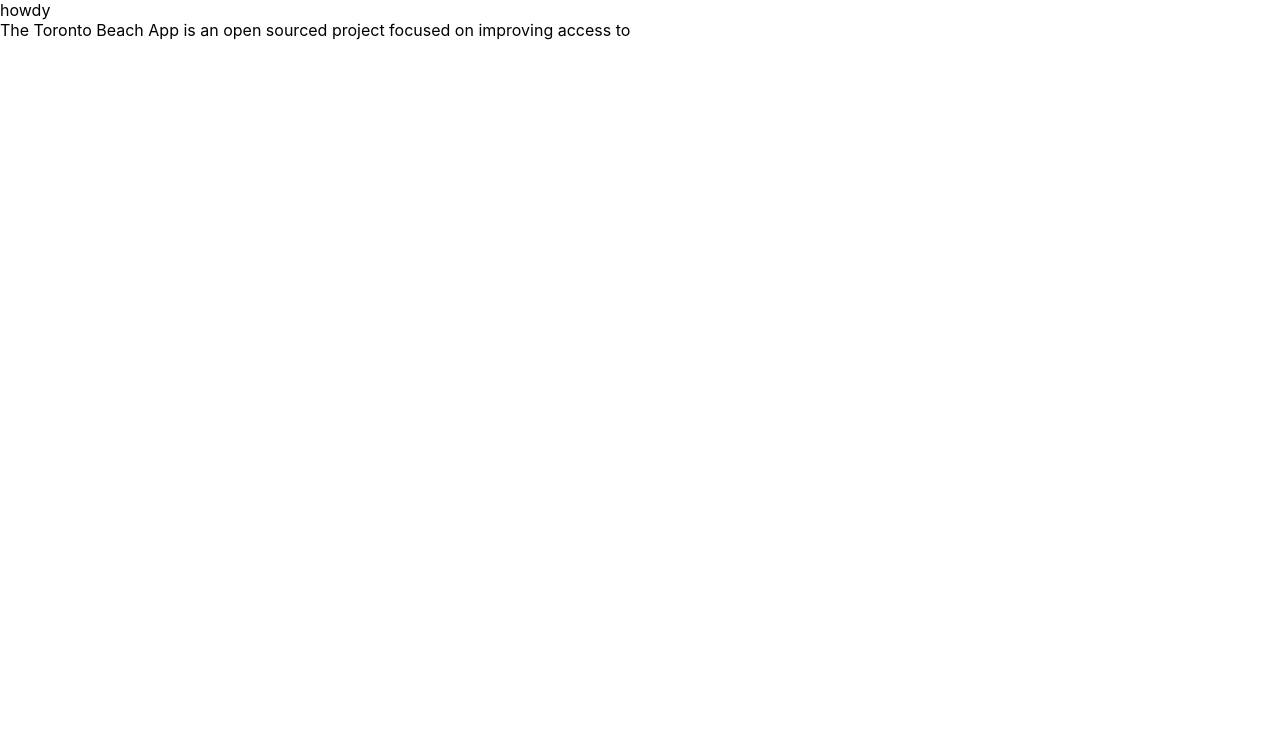
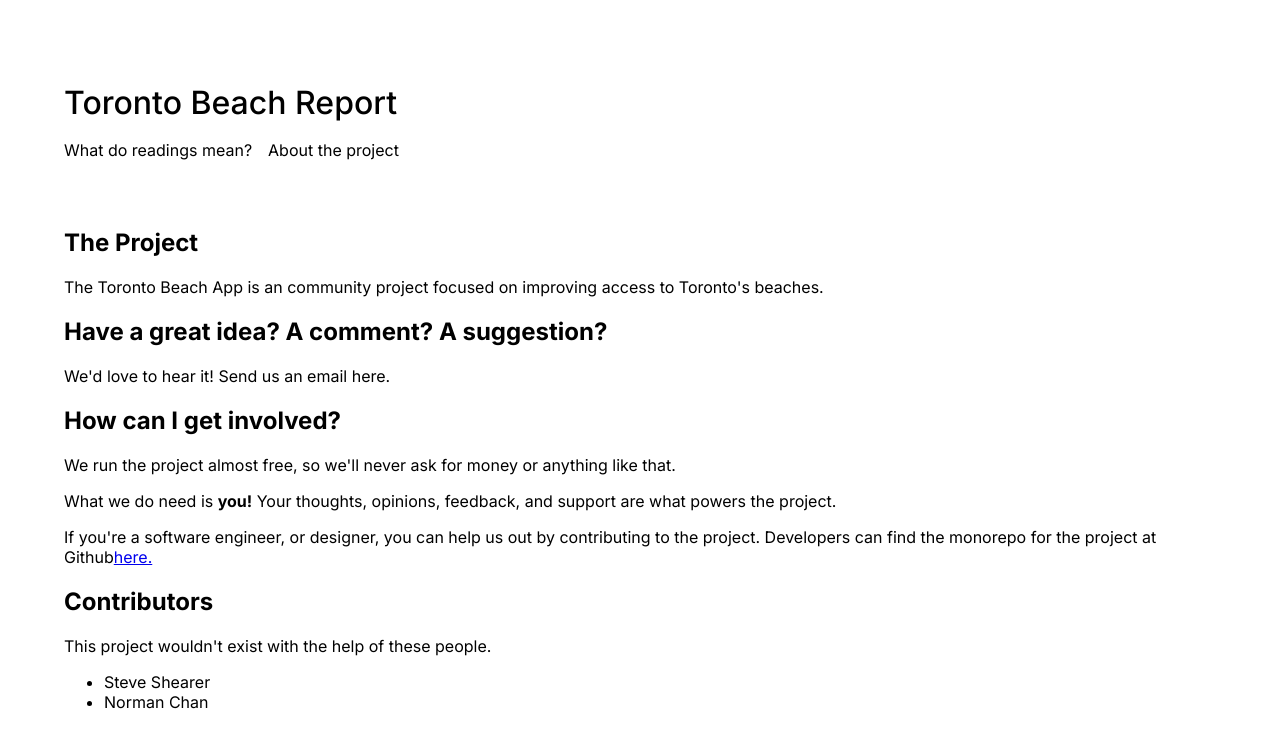
Before and after one commit to mikaalnaik/beach, a Next.js app in the folder apps/frontend/: page /about-us in a window 1280 px wide. Shown: the top 748 px of the page. Built offline with nearby package versions, Linux system fonts and the light colour scheme.

Commit message:
New pages for the project and what ecoli is

```diff
--- a/apps/frontend/src/components/beach-card/beach-info-section/style.module.scss
+++ b/apps/frontend/src/components/beach-card/beach-info-section/style.module.scss
@@ -3,7 +3,7 @@
 
 .title {
   font-size: 1.5rem;
-  font-weight: 600;
+  font-weight: 500;
   margin-left: .5rem;
   text-align: right;
 }
--- a/apps/frontend/src/components/home-page-header/index.tsx
+++ b/apps/frontend/src/components/home-page-header/index.tsx
@@ -1,3 +1,4 @@
+import Link from 'next/link';
 import React from 'react';
 import styles from './style.module.scss';
 
@@ -5,9 +6,26 @@
 const HomePageHeader = () => {
   return (
     <section className={styles['title-section']}>
-      <h1 className={styles.title}>
-        Toronto Beach Report
+      <h1>
+        <Link href="/">
+          <a className={styles.title}>
+            Toronto Beach Report
+          </a>
+        </Link>
       </h1>
+      <div>
+        <Link href="/ecoli">
+          <a>
+          What do readings mean?
+          </a>
+        </Link>
+        <Link href="/about-us">
+          <a>
+           About the project
+          </a>
+        </Link>
+
+      </div>
     </section>
   );
 };
--- a/apps/frontend/src/components/home-page-header/style.module.scss
+++ b/apps/frontend/src/components/home-page-header/style.module.scss
@@ -1,13 +1,20 @@
 .title-section {
   display: flex;
-  flex-direction: row;
-  justify-content: space-between;
-  align-items: center;
+  flex-direction: column;
+
+  div {
+    a {
+      color: black;
+      text-decoration: none;
+      margin-right: 1rem;
+    }
+  }
 }
 
 .title {
   font-size: 2rem;
-  font-family: 'Jost', sans-serif;
   margin-bottom: 0;
+  color: black;
+  text-decoration: none;
   font-weight: 500;
 }
--- /dev/null
+++ b/apps/frontend/src/components/layout/index.tsx
@@ -0,0 +1,21 @@
+import Head from 'next/head';
+import React from 'react';
+import HomePageHeader from '../home-page-header';
+import styles from './style.module.scss';
+
+export default function Layout({ children }) {
+  return (
+    <div className={styles.main}>
+      <Head>
+        <title>Toronto Beach Report</title>
+        <meta name="description" content="The easiest way to access information about Toronto's 11 beaches and they ferry schedule"></meta>
+      </Head>
+      <nav>
+        <HomePageHeader />
+      </nav>
+      <main className={styles.home}>
+        {children}
+      </main>
+    </div>
+  );
+}
--- /dev/null
+++ b/apps/frontend/src/components/layout/style.module.scss
@@ -0,0 +1,23 @@
+@import 'src/styles/imports';
+
+.main {
+  padding: 2rem;
+  position: relative;
+  padding-top: 2rem;
+  display: inline-block;
+  width: 100%;
+
+  @include tablet {
+    padding: 4rem
+  }
+  @include desktop {
+    padding: 4rem
+  }
+}
+
+.home {
+  position: relative;
+  padding-top: 3rem;
+  display: inline-block;
+  width: 100%;
+}
--- a/apps/frontend/src/pages/about-us/index.tsx
+++ b/apps/frontend/src/pages/about-us/index.tsx
@@ -1,13 +1,61 @@
 import React from 'react';
+import Layout from 'src/components/layout';
 import styles from './style.module.scss';
 
 export default function AboutUs() {
   return (
-    <div className={styles.component}>
-      howdy
-      <div>
-        The Toronto Beach App is an open sourced project focused on improving access to
-      </div>
-    </div>
+    <Layout>
+      <section>
+        <h1>
+          The Project
+        </h1>
+        <p className={styles.component}>
+        The Toronto Beach App is an community project focused on improving access to Toronto's beaches.
+        </p>
+      </section>
+      <section>
+        <h1>
+          Have a great idea? A comment? A suggestion?
+        </h1>
+        <p className={styles.component}>
+        We'd love to hear it! Send us an email here.
+
+        </p>
+      </section>
+      <section>
+        <h1>
+          How can I get involved?
+        </h1>
+        <p className={styles.component}>
+        We run the project almost free, so we'll never ask for money or anything like that.
+        </p>
+        <p>
+          What we do need is <b>you!</b> Your thoughts, opinions, feedback, and support are what powers the project.
+        </p>
+        <p className={styles.component}>
+        If you're a software engineer, or designer, you can help us out by
+        contributing to the project. Developers can find the monorepo for the project at Github
+          <a href="https://www.github.com/mikaalnaik/beach">
+         here.
+          </a>
+        </p>
+      </section>
+      <section>
+        <h1>
+          Contributors
+        </h1>
+        <p className={styles.component}>
+          This project wouldn't exist with the help of these people.
+        </p>
+        <ul>
+          <li>
+            Steve Shearer
+          </li>
+          <li>
+            Norman Chan
+          </li>
+        </ul>
+      </section>
+    </Layout>
   );
 }
--- a/apps/frontend/src/styles/app.scss
+++ b/apps/frontend/src/styles/app.scss
@@ -1,3 +1,6 @@
+@import url('https://fonts.googleapis.com/css2?family=Inter:wght@300;400;500;700&family=Jost:wght@200;400;500;700&display=swap');
+
+
   html,
   body {
     padding: 0;
@@ -5,6 +8,8 @@
     font-family: -apple-system, BlinkMacSystemFont, Segoe UI, Roboto,
       Oxygen, Ubuntu, Cantarell, Fira Sans, Droid Sans, Helvetica Neue,
       sans-serif;
+    font-family: 'Inter', sans-serif;
+
   }
 
   * {
```
Also changed, not shown: apps/frontend/src/components/weather-header/index.tsx (deleted, +0 -19 lines), apps/frontend/src/components/weather-header/style.module.scss (deleted, +0 -8 lines), apps/frontend/src/pages/ecoli/index.tsx (added, +25 -0 lines), apps/frontend/src/pages/index.tsx (+7 -18 lines), apps/frontend/src/pages/style.module.scss (+1 -39 lines).
